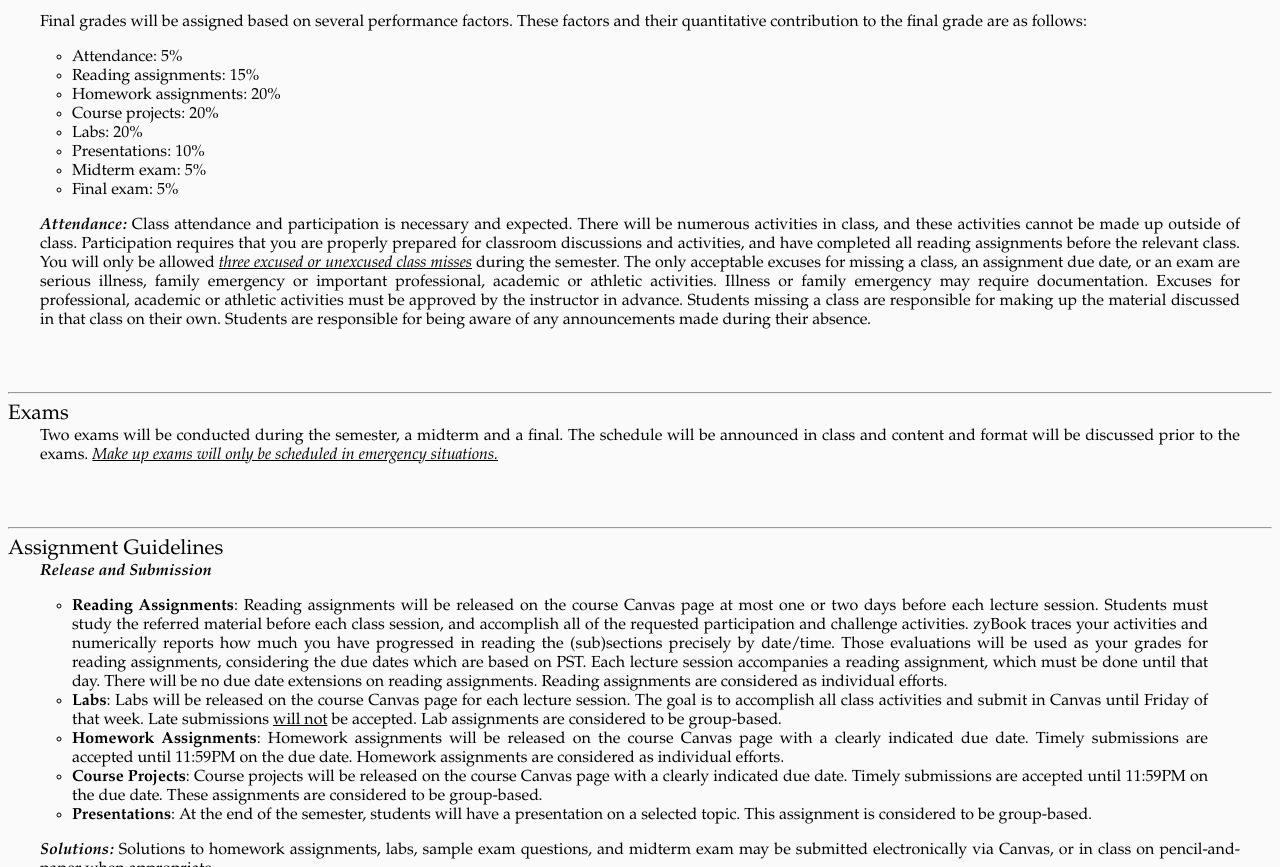
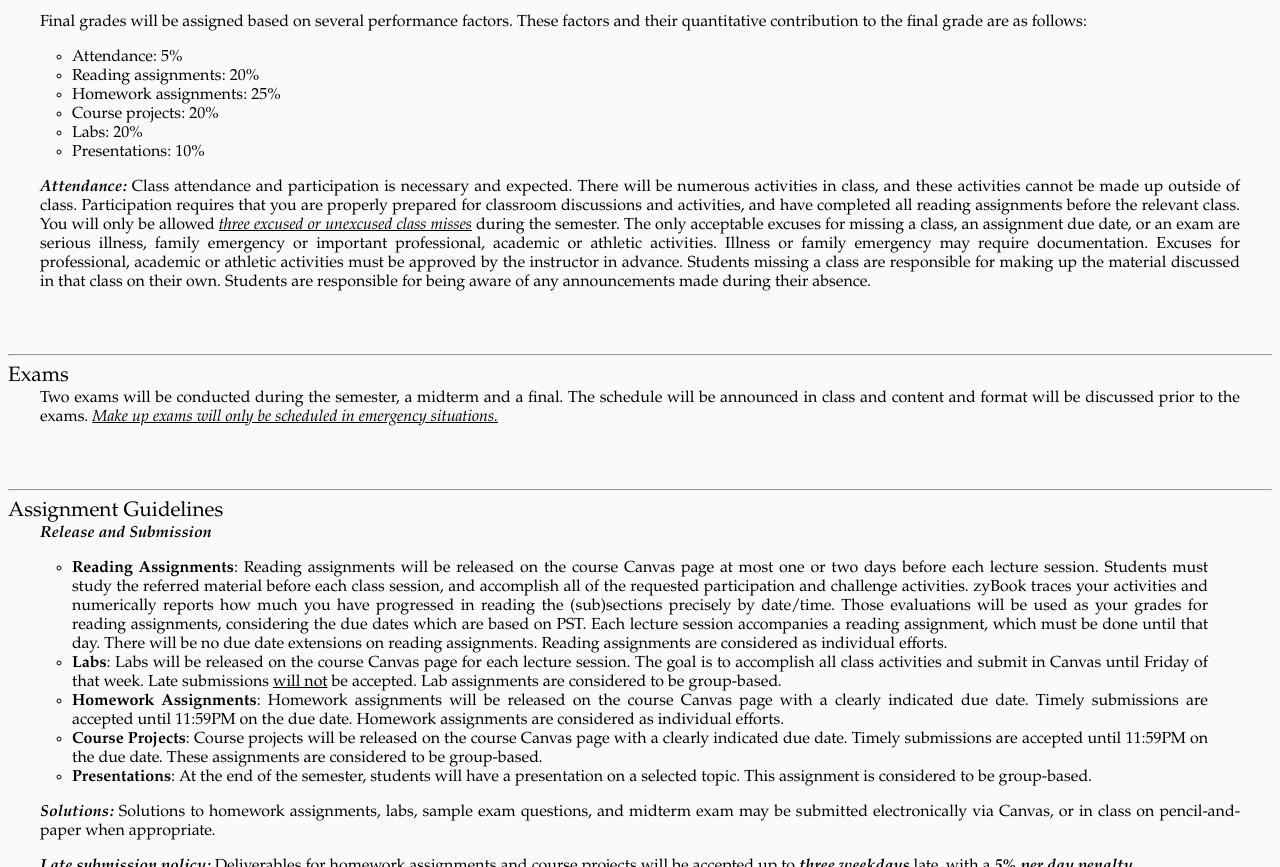
Before and after one commit to sepehram/sepehram.github.io, a plain HTML site: page teaching/comp173_s23/syllabus.html in a window 1280 px wide. Shown: the part 2073-2940 px from the top of the page. Drawn offline with Linux system fonts and the light colour scheme; files that its build step writes are made by us from their sources.

Commit message:
grading policy updated

```diff
--- a/teaching/comp173_s23/syllabus.html
+++ b/teaching/comp173_s23/syllabus.html
@@ -251,13 +251,11 @@ the final grade are as follows:
 <div class="box" align="justify">
 <ul><ul>
 <li>Attendance: 5%</li>
-<li>Reading assignments: 15%</li>
-<li>Homework assignments: 20%</li>
+<li>Reading assignments: 20%</li>
+<li>Homework assignments: 25%</li>
 <li>Course projects: 20%</li>
 <li>Labs: 20%</li>
 <li>Presentations: 10%</li>
-<li>Midterm exam: 5%</li>
-<li>Final exam: 5%</li>
 </ul></ul>
 </div>
 
```
